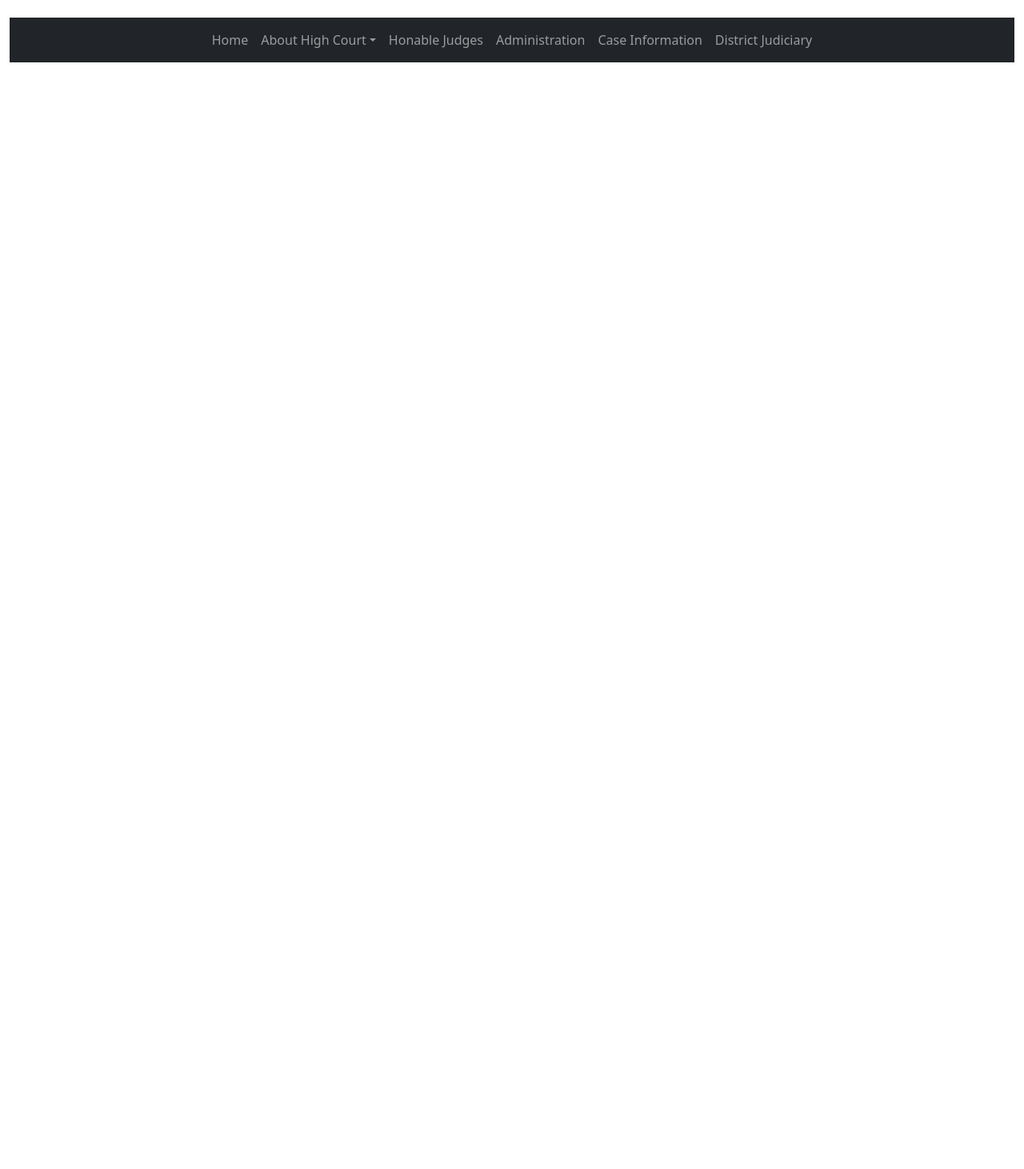
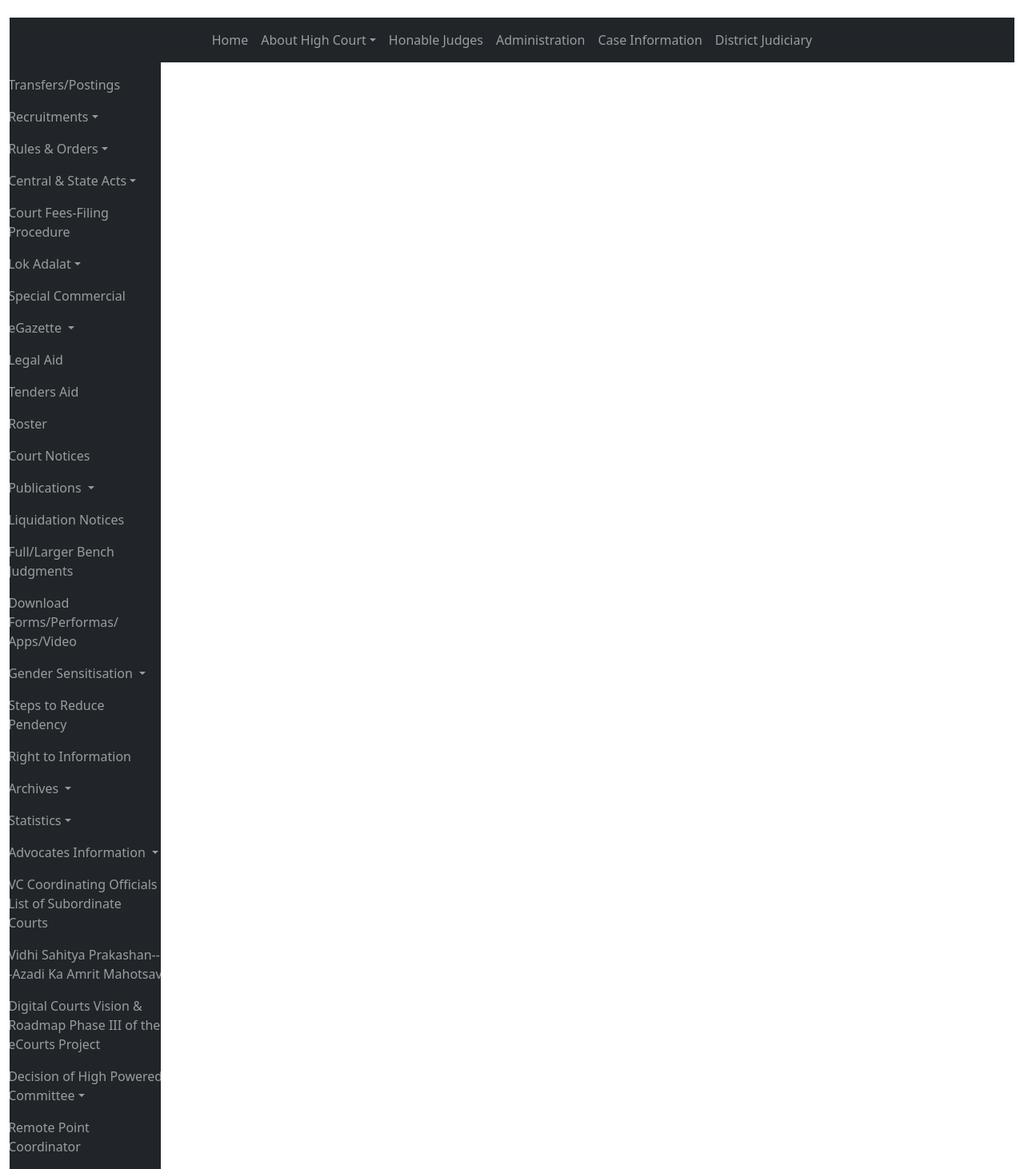
Before and after one commit to mehaks2/highcourt.github.io, a React (Create React App) app: page / in a window 1280 px wide. Shown: the part 145-1607 px from the top of the page at 80% size. Before the commit the page ends 800 px from the top, so only its background shows below. Built offline with nearby package versions, Linux system fonts and the light colour scheme.

Commit message:
High court react app on gihub pages

```diff
--- a/src/App.js
+++ b/src/App.js
@@ -1,6 +1,7 @@
 import React , { Component}  from 'react';
 import Navbar from './components/Navbar';
 import Header from './components/Header';
+import Sidebar from './components/Sidebar';
 
 import '../node_modules/bootstrap/dist/css/bootstrap.min.css';
 import '../node_modules/bootstrap/dist/js/bootstrap.bundle.min.js';
@@ -13,6 +14,16 @@ function App() {
 			<Header/>
 			<Navbar/>
 		</div>
+		<div className='container-fluid header'>
+			<div className='row'>
+				<div className='col-md-2'>
+				<Sidebar/>
+				</div>
+				<div className='col-md-10'>
+
+				</div>
+			</div>
+		</div>
 	</>
   );
 }
--- a/src/components/Header.js
+++ b/src/components/Header.js
@@ -30,7 +30,7 @@ import React , { Component}  from 'react';
 								<a id="btn-increase" className="btn btn-black btn-circle btn-sm  btn-sm my-4 mx-0 mx-lg-1" href="#">A+</a>
 							</li>
 							<li className="nav-item  d-sm-block d-lg-block">
-								<a id="btn-light" className="btn btn-light btn-outline-dark  btn-sm  btn-sm my-4 mx-0 mx-lg-1" href="#" onclick="change_contrast('light')">A</a>
+								<a id="btn-light" className="btn btn-light btn-outline-dark  btn-sm  btn-sm my-4 mx-0 mx-lg-1" href="#" >A</a>
 							</li>
 							<li className="nav-item  d-sm-block d-lg-block">
 								<a id="btn-dark" className="btn btn-black  btn-sm  btn-sm my-4 mx-0 mx-lg-1" href="#" onclick="change_contrast('dark')">A</a>
--- a/src/components/Navbar.js
+++ b/src/components/Navbar.js
@@ -10,11 +10,11 @@ const Navbar=()=>{
 				  <span className="navbar-toggler-icon"></span>
 				</button>
 				<div className="collapse navbar-collapse" id="collapsibleNavbar">
-					<ul className="navbar-nav">
-						<li className="nav-item">
+					<ul className="navbar-nav me-auto mb-2 mb-lg-0 ">
+						<li className="nav-brand">
 							<a className="nav-link" href="#" >Home</a>
 						</li>
-						<li className="nav-item dropdown">
+						<li className="nav-brand dropdown">
 							<a className="nav-link dropdown-toggle" data-bs-toggle="dropdown" href="#">About High Court</a>
 							<ul className="dropdown-menu">
 							  <li><a className="dropdown-item" href="#">History</a></li>
@@ -26,16 +26,16 @@ const Navbar=()=>{
 							  <li><a className="dropdown-item" href="#">Calendar</a></li>
 							</ul>
 						</li>
-						<li className="nav-item">
+						<li className="nav-brand">
 							<a className="nav-link" href="#">Honable Judges</a>
 						</li>
-						<li className="nav-item">
+						<li className="nav-brand">
 							<a className="nav-link" href="#">Administration</a>
 						</li>
-						<li className="nav-item">
+						<li className="nav-brand">
 							<a className="nav-link" href="#">Case Information</a>
 						</li>
-						<li className="nav-item">
+						<li className="nav-brand">
 							<a className="nav-link" href="#">District Judiciary</a>
 						</li>
 					</ul>
--- /dev/null
+++ b/src/components/Sidebar.js
@@ -0,0 +1,169 @@
+import React , { Component}  from 'react';
+const Sidebar=()=>{
+
+	return(
+
+		<>
+
+			<nav className="navbar navbar-expand-sm bg-dark navbar-dark justify-content-center">
+
+				<button className="navbar-toggler" type="button" data-bs-toggle="collapse" data-bs-target="#collapsibleNavbar1">
+				  <span className="navbar-toggler-icon"></span>
+				</button>
+				<div className="collapse navbar-collapse" id="collapsibleNavbar1">
+
+					<ul className="navbar-nav me-auto mb-2 mb-lg-0 flex-column h-100">
+						<li className="nav-brand">
+							<a className="nav-link" href="#" >Transfers/Postings</a>
+						</li>
+						<li className="nav-brand dropdown">
+							<a className="nav-link dropdown-toggle" data-bs-toggle="dropdown" href="#">Recruitments</a>
+							<ul className="dropdown-menu">
+							  <li><a className="dropdown-item" href="#">Judicial Officers</a></li>
+							  <li><a className="dropdown-item" href="#">Administrative Staff</a></li>
+							  <li><a className="dropdown-item" href="#">Society for Centralized Recruitment (S.S.S.C.)</a></li>
+							</ul>
+						</li>
+						<li className="nav-brand dropdown">
+							<a className="nav-link dropdown-toggle" data-bs-toggle="dropdown" href="#">Rules & Orders</a>
+							<ul className="dropdown-menu">
+							  <li><a className="dropdown-item" href="#">High Court Rules & Orders</a></li>
+							  <li><a className="dropdown-item" href="#">High Court Establishment Rules, 1973 </a></li>
+							  <li><a className="dropdown-item" href="#">Judicial Services Rules</a></li>
+							  <li><a className="dropdown-item" href="#">Conduct Rules</a></li>
+							  <li><a className="dropdown-item" href="#">ADR Rules</a></li>
+							  <li><a className="dropdown-item" href="#">Gender Sensitisation Regulations, 2013</a></li>
+							  <li><a className="dropdown-item" href="#">Guidlines for Registration of Legal Correspondents </a></li>
+							  <li><a className="dropdown-item" href="#">Judicial Courts Premises and Compound Fund Rules, 2013.</a></li>
+							</ul>
+						</li>
+						<li className="nav-brand dropdown">
+							<a className="nav-link dropdown-toggle" data-bs-toggle="dropdown" href="#">Central & State Acts</a>
+							<ul className="dropdown-menu">
+							  <li><a className="dropdown-item" href="#">Central Acts</a></li>
+							  <li><a className="dropdown-item" href="#">Punjab State Acts</a></li>
+							  <li><a className="dropdown-item" href="#">Haryana State Acts</a></li>
+							</ul>
+						</li>
+						<li className="nav-brand">
+							<a className="nav-link" href="#">Court Fees-Filing Procedure</a>
+						</li>
+						<li className="nav-brand dropdown">
+							<a className="nav-link  dropdown-toggle" data-bs-toggle="dropdown" href="#">Lok Adalat</a>
+							<ul className="dropdown-menu">
+							  <li><a className="dropdown-item" href="#">Causelist</a></li>
+							  <li><a className="dropdown-item" href="#">Rules</a></li>
+							</ul>
+						</li>
+						<li className="nav-brand">
+							<a className="nav-link" href="#">Special Commercial </a>
+						</li>
+						<li className="nav-brand dropdown">
+							<a className="nav-link  dropdown-toggle" data-bs-toggle="dropdown" href="#">eGazette </a>
+							<ul className="dropdown-menu">
+							  <li><a className="dropdown-item" href="#">Govt. of India</a></li>
+							  <li><a className="dropdown-item" href="#">Punjab</a></li>
+							  <li><a className="dropdown-item" href="#">Haryana</a></li>
+							</ul>
+						</li>
+						<li className="nav-brand">
+							<a className="nav-link" href="#">Legal Aid</a>
+						</li>
+						<li className="nav-brand">
+							<a className="nav-link" href="#">Tenders Aid</a>
+						</li>
+						<li className="nav-brand">
+							<a className="nav-link" href="#">Roster</a>
+						</li>
+						<li className="nav-brand">
+							<a className="nav-link" href="#">Court Notices</a>
+						</li>
+						<li className="nav-brand dropdown">
+							<a className="nav-link  dropdown-toggle" data-bs-toggle="dropdown" href="#">Publications </a>
+							<ul className="dropdown-menu">
+							  <li><a className="dropdown-item" href="#">Annual Report</a></li>
+							  <li><a className="dropdown-item" href="#">Announcements</a></li>
+							  <li><a className="dropdown-item" href="#">Articles and Releases</a></li>
+							  <li><a className="dropdown-item" href="#">Newsletters of the eCommittee</a></li>
+							  <li><a className="dropdown-item" href="#"> List of  Sr. Advocates</a></li>
+							  <li><a className="dropdown-item" href="#"> List of Nodal Officers</a></li>
+							</ul>
+						</li>
+						<li className="nav-brand">
+							<a className="nav-link" href="#">Liquidation Notices</a>
+						</li>
+						<li className="nav-brand">
+							<a className="nav-link" href="#">Full/Larger Bench Judgments</a>
+						</li>
+						<li className="nav-brand">
+							<a className="nav-link" href="#">Download Forms/Performas/ Apps/Video </a>
+						</li>
+						<li className="nav-brand dropdown">
+							<a className="nav-link  dropdown-toggle" data-bs-toggle="dropdown" href="#">Gender Sensitisation </a>
+							<ul className="dropdown-menu">
+							  <li><a className="dropdown-item" href="#">Annual Report</a></li>
+							  <li><a className="dropdown-item" href="#">Committee Members</a></li>
+							</ul>
+						</li>
+						<li className="nav-brand">
+							<a className="nav-link" href="#">Steps to Reduce Pendency</a>
+						</li>
+						<li className="nav-brand">
+							<a className="nav-link" href="#">Right to Information</a>
+						</li>
+						<li className="nav-brand dropdown">
+							<a className="nav-link dropdown-toggle" data-bs-toggle="dropdown" href="#">Archives </a>
+							<ul className="dropdown-menu">
+							  <li><a className="dropdown-item" href="#">Recruitments Administrative Staff</a></li>
+							  <li><a className="dropdown-item" href="#">Recruitments Judicial Officers</a></li>
+							  <li><a className="dropdown-item" href="#">Results</a></li>
+							  <li><a className="dropdown-item" href="#">Roster</a></li>
+							  <li><a className="dropdown-item" href="#">Tender</a></li>
+							  <li><a className="dropdown-item" href="#">Announcements</a></li>
+							  <li><a className="dropdown-item" href="#">Centralized Recruitment</a></li>
+							  <li><a className="dropdown-item" href="#">Transfer & Posting</a></li>
+							  <li><a className="dropdown-item" href="#">Covid19 Notices</a></li>
+							</ul>
+						</li>
+						<li className="nav-brand dropdown">
+							<a className="nav-link dropdown-toggle" data-bs-toggle="dropdown" href="#">Statistics</a>
+							<ul className="dropdown-menu">
+							  <li><a className="dropdown-item" href="#">Statistics/ Statements</a></li>
+							  <li><a className="dropdown-item" href="#">Case Clearance Rate Data</a></li>
+							  <li><a className="dropdown-item" href="#">Average Time taken for Disposal</a></li>
+							</ul>
+						</li>
+						<li className="nav-brand dropdown">
+							<a className="nav-link dropdown-toggle" data-bs-toggle="dropdown" href="#">Advocates Information </a>
+							<ul className="dropdown-menu">
+								<li><a className="dropdown-item" href="#">Roll of Advocates</a></li>
+								<li><a className="dropdown-item" href="#">Senior Advocates Designation</a></li>
+							</ul>
+						</li>
+						<li className="nav-brand">
+							<a className="nav-link" href="#">VC Coordinating Officials List of Subordinate Courts</a>
+						</li>
+						<li className="nav-brand">
+							<a className="nav-link" href="#">Vidhi Sahitya Prakashan---Azadi Ka Amrit Mahotsav </a>
+						</li>
+						<li className="nav-brand">
+							<a className="nav-link" href="#">Digital Courts Vision & Roadmap Phase III of the eCourts Project</a>
+						</li>
+						<li className="nav-brand dropdown">
+							<a className="nav-link dropdown-toggle" data-bs-toggle="dropdown" href="#">Decision of High Powered <br/>Committee</a>
+							<ul className="dropdown-menu">
+								<li><a className="dropdown-item" href="#">PULSA</a></li>
+								<li><a className="dropdown-item" href="#">HSLSA</a></li>
+							</ul>
+						</li>
+						<li className="nav-brand">
+							<a className="nav-link" href="#">Remote Point Coordinator</a>
+						</li>
+					</ul>
+				</div>
+			</nav>
+		</>
+	);
+}
+
+export default Sidebar;
```
